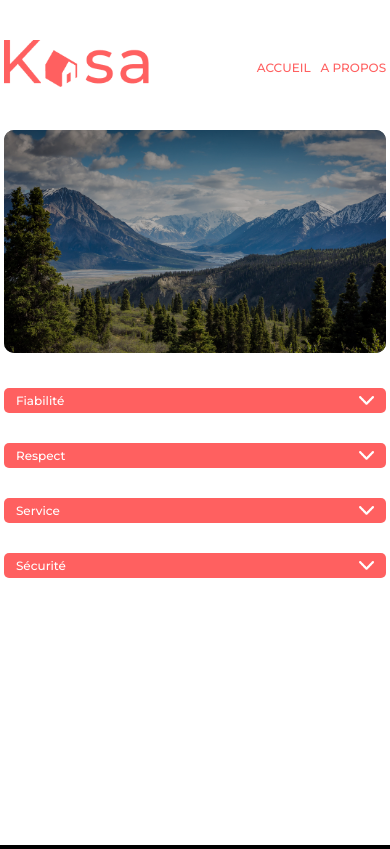
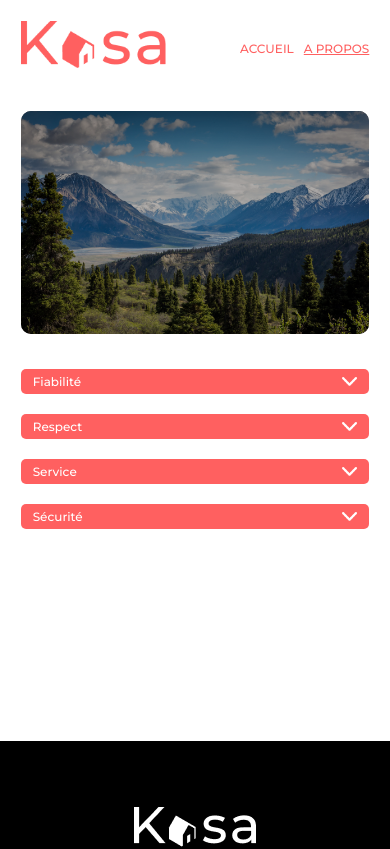
Before and after one commit to MajorDown/Kasa, a React (Create React App) app: page /about in a window 390 px wide. Shown: the top 849 px of the page. Built offline with nearby package versions, Linux system fonts and the light colour scheme.

Commit message:
correction pour soutenance

```diff
--- a/package.json
+++ b/package.json
@@ -2,7 +2,7 @@
   "name": "p6_kasa",
   "version": "0.1.0",
   "private": true,
-  "homepage": "https://majordown.github.io/Kasa",
+  "homepage": "https://majordown.github.io/",
   "dependencies": {
     "@testing-library/jest-dom": "^5.16.5",
     "@testing-library/react": "^13.4.0",
--- a/src/components/Carousel.js
+++ b/src/components/Carousel.js
@@ -5,6 +5,7 @@ import vRight from "../images/icons/v-right.png";
 const Carousel = ({ album, time }) => {
   const [currentIndex, setCurrentIndex] = useState(0);
   const [isActive, setIsActive] = useState(album.length > 1);
+  const totalPhotos = album.length;
 
   useEffect(() => {
     setIsActive(album.length > 1);
@@ -42,6 +43,10 @@ const Carousel = ({ album, time }) => {
         alt="image suivante"
         onClick={handleNext}
       />
+      <p className={`carousel-counter ${isActive ? "active" : ""}`}>
+        {" "}
+        {currentIndex + 1}/{album.length}{" "}
+      </p>
     </div>
   );
 };
--- a/src/components/Header.js
+++ b/src/components/Header.js
@@ -1,18 +1,26 @@
 import React from "react";
-import { Link } from "react-router-dom";
+import { Link, useLocation } from "react-router-dom";
 import headerLogo from "../images/logos/headerLogo.png";
 
 const Header = () => {
+  const location = useLocation();
+
   return (
     <header>
       <h1>
         <img id="headerLogo" src={headerLogo} alt="Kasa" />
       </h1>
       <nav>
-        <Link className="link" to="/">
+        <Link
+          className={`link ${location.pathname === "/" ? "active" : ""}`}
+          to="/"
+        >
           Accueil
         </Link>
-        <Link className="link" to="/about">
+        <Link
+          className={`link ${location.pathname === "/about" ? "active" : ""}`}
+          to="/about"
+        >
           A propos
         </Link>
       </nav>
--- a/src/components/KasaRouter.js
+++ b/src/components/KasaRouter.js
@@ -8,9 +8,9 @@ import Error404 from "../Pages/Error404";
 const KasaRouter = () => {
   return (
     <Routes>
-      <Route exact path="/" Component={Accueil} />
+      <Route exact path={"/"} Component={Accueil} />
       <Route exact path="/about" Component={About} />
-      <Route exact path="locations/:id" Component={Location} />
+      <Route exact path="/locations/:id" Component={Location} />
       <Route path="*" Component={Error404} />
     </Routes>
   );
--- a/src/styles/style.css
+++ b/src/styles/style.css
@@ -19,7 +19,7 @@
 header {
     max-width: 1240px;
     width: 98%;
-    margin: 40px auto 0px auto;
+    margin: 40px auto 30px auto;
     display: flex;
     flex-wrap: wrap;
     justify-content: space-between;
@@ -38,7 +38,7 @@ nav {
     font-size: 24px;
 }
 
-.link:focus {
+.link.active {
     text-decoration: underline;
 }
 
@@ -147,6 +147,7 @@ main {
     width: 100%;
     height: 415px;
     border-radius: 35px;
+    margin-top: -20px;
     margin-bottom: 30px;
     overflow: hidden;
     position: relative;
@@ -180,6 +181,15 @@ main {
     transform: translate(-100%, -50%);
 }
 
+.carousel-counter.active {
+    display: block;
+    position: absolute;
+    left: 50%;
+    top: 95%;
+    transform: translate(-100%, -50%);
+    color: white;
+}
+
 #location {
     color: var(--color1);
 }
@@ -191,11 +201,11 @@ main {
     align-content: space-between;
     width: 100%;
     min-height: 150px;
-    max-height: 200px;
+    max-height: 245px;
 }
 
 .locIntro {
-    width: 60%;
+    width: 70%;
 }
 
 #location h2 {
@@ -211,6 +221,7 @@ main {
 
 .locTags {
     display: flex;
+    flex-wrap: wrap;
     gap: 10px;
     margin: 20px 0px;
 
@@ -426,7 +437,7 @@ footer {
     }
 }
 
-@media only screen and (max-width : 800px) {
+@media only screen and (max-width : 815px) {
 
     #accueilContainer .link {
         width: 45%;
@@ -436,7 +447,6 @@ footer {
         max-height: 400px;
         flex-direction: row;
         justify-content: space-between;
-
     }
 
     .locIntro {
@@ -468,51 +478,54 @@ footer {
     .accordion {
         width: 100%;
     }
+
 }
 
-@media only screen and (max-width : 620px) {
-
-    header img {
-        width: 145px;
-        height: 47px
-    }
-
-    nav {
-        gap: 10px;
-    }
-
-    a.link {
-        font-size: 12px;
-        text-transform: uppercase;
+@media only screen and (max-width : 768px) {
+    header {
+        max-width: 89.4%;
+        margin: 5.3% auto 0% auto;
     }
 
     .photoAccueil {
-        height: 111px;
+        aspect-ratio: 335/111;
         border-radius: 10px;
     }
 
     .photoAccueil h2 {
-        display: block;
-        width: 217px;
         font-size: 24px;
-        text-align: left;
-        margin-left: 5%;
-        bottom: -80%;
-        top: -75%;
-
     }
 
-    .locFilter {
-        top: -100%;
+    main {
+        max-width: 89.4%;
+        min-height: 70vh;
+        margin: 3% auto;
+    }
+
+    #accueil {
+        background: white;
+    }
+
+    #accueilContainer {
+        width: 100%;
+        margin: 0px;
+        justify-content: space-between;
+        gap: 5.2vw;
     }
 
     #accueilContainer .link {
-        width: 100%;
+        aspect-ratio: 335/255;
+        width: 47%;
+    }
+
+    #location {
+        margin-top: 7%;
     }
 
     .carousel {
+        border-radius: 10px;
+        margin-bottom: 3vw;
         height: 255px;
-        border-radius: 10px;
     }
 
     #carouselItem {
@@ -526,8 +539,8 @@ footer {
         width: 4%;
     }
 
-    .locIntro {
-        width: 100%;
+    .carousel-counter.active {
+        display: none;
     }
 
     #location h2 {
@@ -551,6 +564,7 @@ footer {
     .locRater {
         display: flex;
         align-items: center;
+        width: 40%;
         height: 32px;
     }
 
@@ -567,36 +581,6 @@ footer {
     .locRater svg {
         width: 24px;
         height: 24px;
-    }
-
-    #about .accordionContent div {
-        margin: 20px;
-    }
-}
-
-@media only screen and (max-width : 400px) {
-
-    .photoAccueil {
-        margin: 15px auto;
-    }
-
-
-    #accueil {
-        background: white;
-
-    }
-
-    #accueilContainer {
-        margin: 0px;
-        width: 100%;
-    }
-
-    #accueilContainer .link {
-        width: 100%;
-    }
-
-    #copyRight {
-        font-size: 12px;
     }
 
     .accordionHeader {
@@ -626,7 +610,64 @@ footer {
 
     #about .accordion {
         width: 100%;
-
+        margin-bottom: 20px;
     }
 
+    #error404 h2 {
+        margin-top: 200px;
+    }
+
+    #error404 p {
+        font-size: 18px;
+        line-height: 26px;
+    }
+
+    #error404 a {
+        font-size: 14px;
+        line-height: 20px;
+    }
+
+
+
+
+
+    #copyRight {
+        font-size: 12px;
+    }
 }
+
+@media only screen and (max-width : 650px) {
+
+    header img {
+        width: 145px;
+        height: 47px
+    }
+
+    nav {
+        gap: 10px;
+    }
+
+    nav .link {
+        font-size: 12px;
+        text-transform: uppercase;
+    }
+
+    .photoAccueil {
+        margin-top: 5.3vw;
+    }
+
+    .photoAccueil h2 {
+        display: block;
+        width: 217px;
+        font-size: 24px;
+        text-align: left;
+        margin-left: 5%;
+        bottom: -60%;
+        top: -65%;
+    }
+
+    #accueilContainer .link {
+        aspect-ratio: 335/255;
+        width: 100%;
+    }
+}
```
